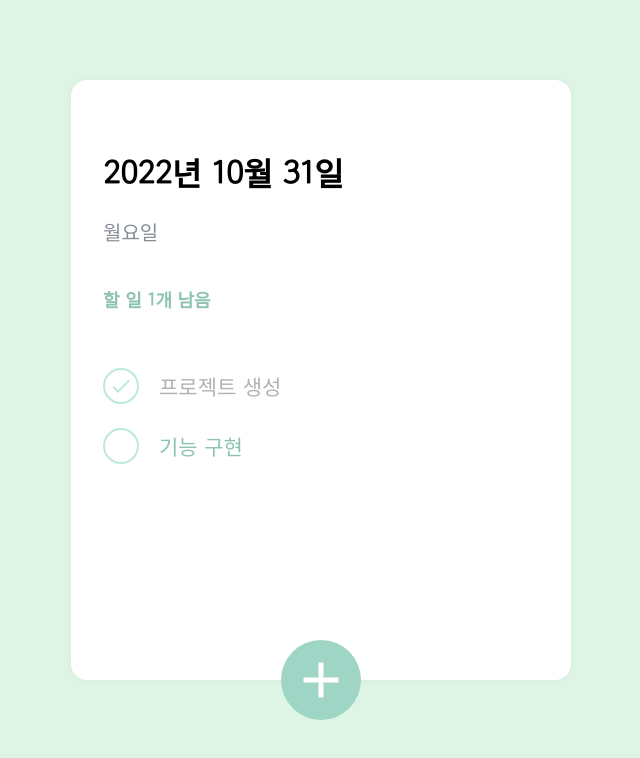
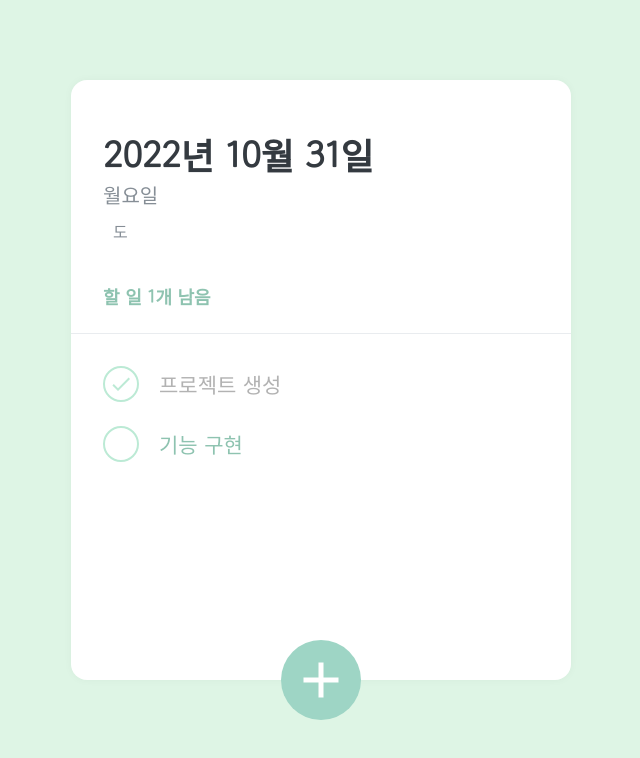
Before and after one commit to seonhannn/TodoList, a React (Create React App) app: page / in a window 1280 px wide. Shown: the top 758 px of the page, without its empty margins (319-959 px from the left). Built offline with nearby package versions, Linux system fonts and the light colour scheme; no server answers.

Commit message:
날씨 정보 추가

```diff
--- a/src/components/TodoHead.js
+++ b/src/components/TodoHead.js
@@ -1,17 +1,17 @@
 import React from "react";
 import styled from "styled-components";
 import { useTodoState } from "./TodoContext";
+import { useState, useEffect } from "react";
 
 const TodoHeadBlock = styled.div`
     padding: 48px 32px 24px 32px;
-    border-bottom: 1px solid #e9ecef
+    border-bottom: 1px solid #e9ecef;
     h1 {
         margin: 0;
         font-size: 36px;
         color: #343a40;
     }
     .day {
-        margin-top: 4px;
         color: #868e96;
         font-size: 20px;
     }
@@ -20,6 +20,15 @@ const TodoHeadBlock = styled.div`
         font-size: 18px;
         margin-top: 40px;
         font-weight: bold;
+    }
+    .weather {
+        color: #868e96;
+        display: flex;
+        margin-top: 10px;
+        font-size: 16px;
+    }
+    .place {
+        margin-right: 10px;
     }
 `;
 
@@ -34,10 +43,38 @@ function TodoHead() {
         day: "numeric"
     });
     const dayName = today.toLocaleDateString("ko-KR", {weekday: "long"});
+
+    // 날씨
+    const [weather, setWeather] = useState(null);
+    const API_KEY = "614f734515b5ebb1a40e59ef2c368a27";
+
+    const getCurrentLocation = () => {
+        navigator.geolocation.getCurrentPosition((position) => {
+            let lat = position.coords.latitude;
+            let lon = position.coords.longitude;
+            getWeatherByCurrentLocation(lat, lon);
+        });
+    };
+
+    const getWeatherByCurrentLocation = async (lat, lon) => {
+        let url = `https://api.openweathermap.org/data/2.5/weather?lat=${lat}&lon=${lon}&appid=${API_KEY}&units=metric`;
+        let response = await fetch(url);
+        let data = await response.json();
+        setWeather(data);
+    };
+
+    useEffect(() => {
+        getCurrentLocation();
+    }, []);
+
     return (
         <TodoHeadBlock>
             <h1>{dateString}</h1>
             <div className="day">{dayName}</div>
+            <div className="weather">
+                <div className="place">{weather?.name}</div>
+                <div className="temp">{weather?.main.temp}도</div>
+            </div>
             <div className="tasks-left">할 일 {undoneTasks.length}개 남음</div>
         </TodoHeadBlock>
     );
```
